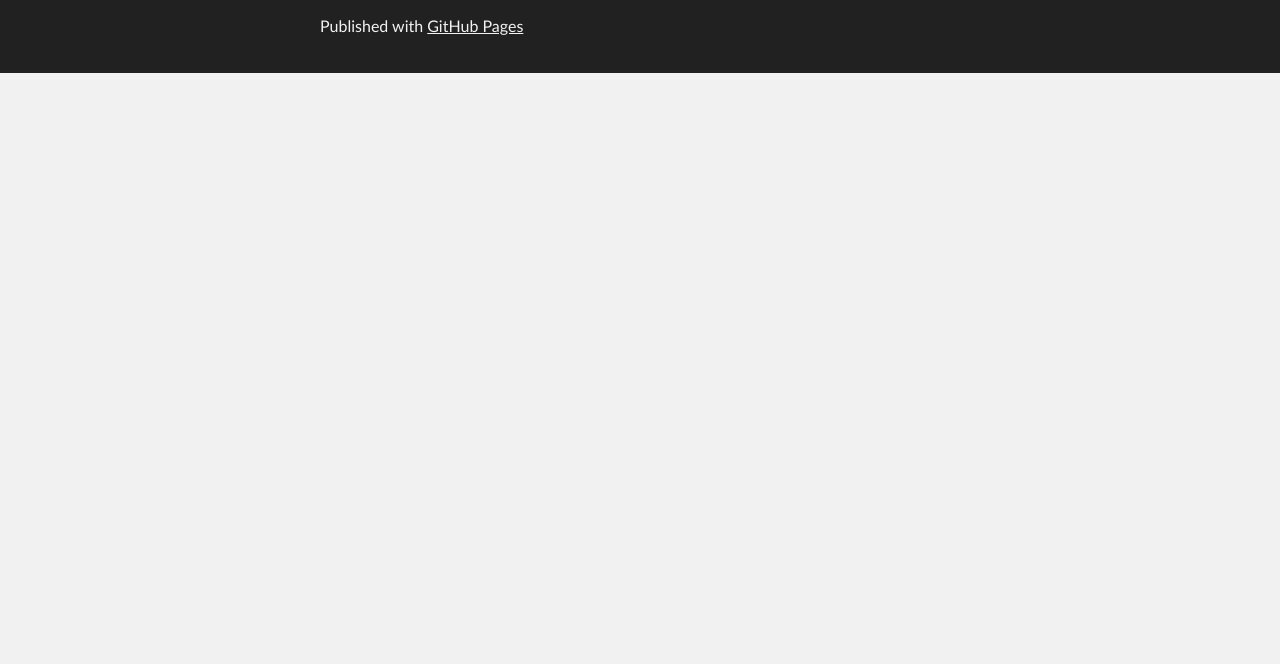
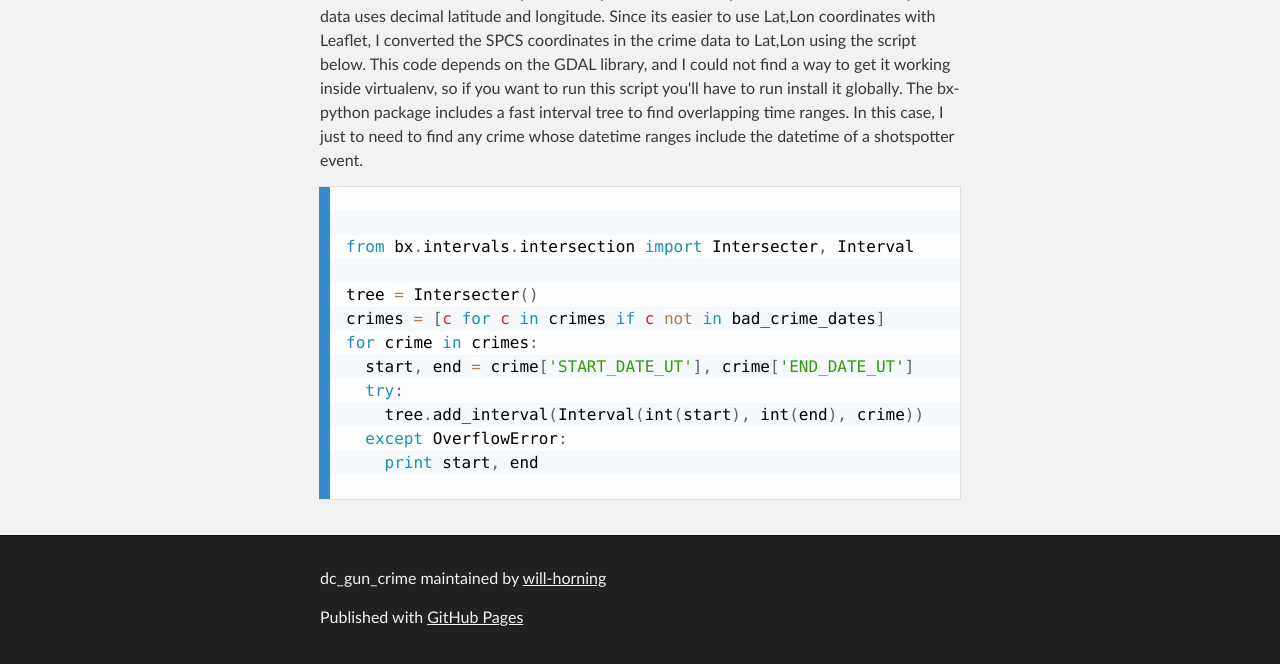
Before and after one commit to will-horning/dc_gun_crime, a Flask app: page / in a window 1280 px wide. Shown: the part 1179-1843 px from the top of the page. Before the commit the page ends 1252 px from the top, so only its background shows below. Run offline with Flask 2, Linux system fonts and the light colour scheme; some libraries are stand-ins or nearby versions.

Commit message:
Fixed conflict between prism and gh-pages basic css.

```diff
--- a/index.html
+++ b/index.html
@@ -9,10 +9,10 @@
     <meta name="description" content="DC Gun Crime : ">
 
     <link rel="stylesheet" type="text/css" media="screen" href="static/css/stylesheet.css"/>
-    <link rel="stylesheet" type="text/css" media="screen" href="static/css/prism.css"/>
     <link rel="stylesheet" type="text/css" media="screen" href="static/css/jquery-ui-1.10.0.custom.min.css"/>
     <link rel="stylesheet" type="text/css" media="screen" href="static/css/leaflet.css"/>
     <link rel="stylesheet" type="text/css" media="screen" href="static/css/iThing.css"/>
+    <link rel="stylesheet" type="text/css" media="screen" href="static/css/prism.css"/>
     <script type="text/javascript" src="static/js/lib/prism.js"></script>
     <script type="text/javascript" src="static/js/lib/jquery.min.js"></script>
     <script type="text/javascript" src="static/js/lib/leaflet.js"></script>
@@ -53,6 +53,32 @@
         <p> Map: </p>
         <div id="slider"></div><br>
         <div id="map" style="position:relative;height:700px"></div>
+
+
+        <h3>
+          <a name="designer-templates" class="anchor" href="#designer-templates">
+            <span class="octicon octicon-link"></span></a>
+            Converting State Plane Coordinates
+        </h3>
+        <p>
+          The crime data uses the Maryland state plane coordinate system, whereas the Shotspotter data uses decimal latitude and longitude. Since its easier to use Lat,Lon coordinates with Leaflet, I converted the SPCS coordinates in the crime data to Lat,Lon using the script below. This code depends on the GDAL library, and I could not find a way to get it working inside virtualenv, so if you want to run this script you'll have to run install it globally.
+
+          The bx-python package includes a fast interval tree to find overlapping time ranges. In this case, I just to need to find any crime whose datetime ranges include the datetime of a shotspotter event.
+          <pre>
+          <code class="language-python">
+from bx.intervals.intersection import Intersecter, Interval
+
+tree = Intersecter()
+crimes = [c for c in crimes if c not in bad_crime_dates]
+for crime in crimes:
+  start, end = crime['START_DATE_UT'], crime['END_DATE_UT']
+  try:
+    tree.add_interval(Interval(int(start), int(end), crime))
+  except OverflowError:
+    print start, end
+          </code></pre>
+        </p>
+
       </section>
     </div>
 
--- a/static/css/stylesheet.css
+++ b/static/css/stylesheet.css
@@ -11,7 +11,7 @@ MeyerWeb Reset
 
 html, body, div, span, applet, object, iframe,
 h1, h2, h3, h4, h5, h6, p, blockquote, pre,
-a, abbr, acronym, address, big, cite, code,
+a, abbr, acronym, address, big, cite,
 del, dfn, em, img, ins, kbd, q, s, samp,
 small, strike, strong, sub, sup, tt, var,
 b, u, i, center,
@@ -74,7 +74,7 @@ h1 {
 h2 {
   padding-bottom: 10px;
   font-size: 32px;
-  background: url('images/bg_hr.png') repeat-x bottom;
+  background: url('../images/bg_hr.png') repeat-x bottom;
 }
 
 h3 {
@@ -149,36 +149,7 @@ p img {
   border: none;
 }
 
-pre, code {
-  width: 100%;
-  color: #222;
-  background-color: #fff;
 
-  font-family: Monaco, "Bitstream Vera Sans Mono", "Lucida Console", Terminal, monospace;
-  font-size: 14px;
-
-  border-radius: 2px;
-  -moz-border-radius: 2px;
-  -webkit-border-radius: 2px;
-}
-
-pre {
-  width: 100%;
-  padding: 10px;
-  box-shadow: 0 0 10px rgba(0,0,0,.1);
-  overflow: auto;
-}
-
-code {
-  padding: 3px;
-  margin: 0 3px;
-  box-shadow: 0 0 10px rgba(0,0,0,.1);
-}
-
-pre code {
-  display: block;
-  box-shadow: none;
-}
 
 blockquote {
   color: #666;
@@ -269,7 +240,7 @@ Full-Width Styles
   z-index: 10;
   padding: 10px 50px 10px 10px;
   color: #fff;
-  background: url('../images/blacktocat.png') #0090ff no-repeat 95% 50%;
+  background: url('images/blacktocat.png') #0090ff no-repeat 95% 50%;
   font-weight: 700;
   box-shadow: 0 0 10px rgba(0,0,0,.5);
   border-bottom-left-radius: 2px;
@@ -406,10 +377,6 @@ Small Device Styles
     font-size: 12px;
   }
 
-  code, pre {
-    min-width: 320px;
-    max-width: 480px;
-    font-size: 11px;
-  }
+
 
 }
```
